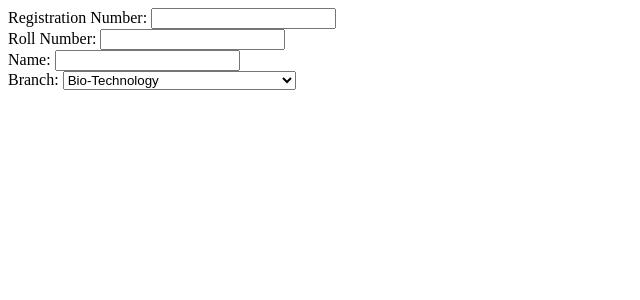
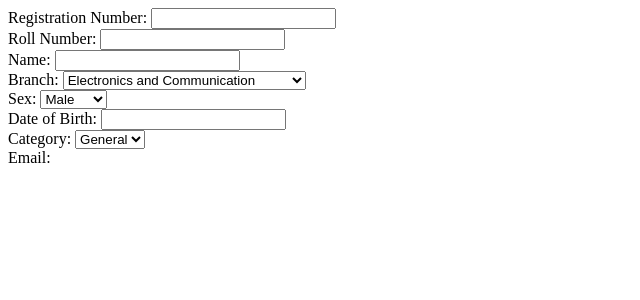
Before and after one commit to itsmepsk/TPSW, a CodeIgniter app: page / in a window 1280 px wide. Shown: the top 300 px of the page, without its empty margins (0-640 px from the left). Run offline with CodeIgniter, Linux system fonts and the light colour scheme.

Commit message:
added more fields to details view

```diff
--- a/application/controllers/details.php
+++ b/application/controllers/details.php
@@ -16,5 +16,8 @@ class Details extends CI_Controller {
 
 	}
 
+	public function submit() {
+		$filed_list = $this->fetch->fetch_field();
+	}
 
 }
--- /dev/null
+++ b/application/models/fetch.php
@@ -0,0 +1,5 @@
+<?php
+
+class Fetch extends CI_Model {
+
+}
--- a/application/views/details.php
+++ b/application/views/details.php
@@ -27,8 +27,8 @@
 
 			$f_name					=			array(
 				'type'				=>				'text',
-				'name'				=>				'registration_no',
-				'id'				=>				'registration_no',
+				'name'				=>				'name',
+				'id'				=>				'name',
 				'class'				=>				'',
 				'aria-requires'		=>				'required',
 				'value'				=>				''
@@ -41,9 +41,31 @@
 				'cse'				=>				'Computer Science and Engineering',
 				'ee'				=>				'Electrical Engineering',
 				'ece'				=>				'Electronics and Communication',
-				''
+				'it'				=>				'Information Technology',
+				'me'				=>				'Mechanical Engineering',
+				'mme'				=>				'Metallurgical & Materials Engineering'
 			);
 
+			$f_sex					=			array(
+				'male'				=>				"Male",
+				'female'			=>				"Female"
+			);
+
+			$f_date					=			array(
+				'type'				=>				'text',
+				'name'				=>				'date',
+				'id'				=>				'date',
+				'class'				=>				'',
+				'aria-requires'		=>				'required',
+				'value'				=>				''
+			);
+
+			$f_category				=			array(
+				'gen'				=>				'General',
+				'obc'				=>				'OBC',
+				'sc'				=>				'SC',
+				'st'				=>				'ST'
+			);
 		?>
 
 		<?php echo form_open(base_url().'details/submit'); ?>
@@ -57,7 +79,18 @@
 		<?php echo form_input($f_name); ?>
 		<br>
 		<label>Branch:</label>
-		<?php echo form_dropdown("branch",$f_branch); ?>
+		<?php echo form_dropdown("branch",$f_branch,"ece"); ?>
+		<br>
+		<label>Sex:</label>
+		<?php echo form_dropdown("sex", $f_sex); ?>
+		<br>
+		<label>Date of Birth:</label>
+		<?php echo form_input($f_date); ?>
+		<br>
+		<label>Category:</label>
+		<?php echo form_dropdown("category",$f_category); ?>
+		<br>
+		<label>Email:</label>
 		<?php echo form_close(); ?>
 	</body>
 </html>
```
